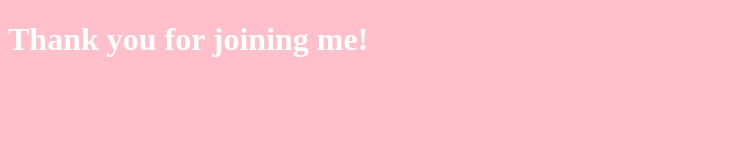
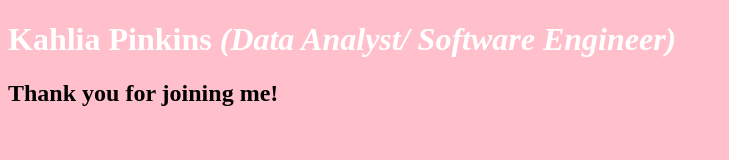
Before and after one commit to kahliapinkins123/personal-website-project, a plain HTML site: page index.html in a window 1280 px wide. Shown: the whole page, without its empty margins (0-729 px from the left). Drawn offline with Linux system fonts and the light colour scheme.

Commit message:
add script.js, connect to index.html

```diff
--- a/index.html
+++ b/index.html
@@ -5,6 +5,7 @@
   </head>
   <link rel="stylesheet" href="style.css" />
   <body>
-      <h1>Thank you for joining me!</h1>
+      <h1>Kahlia Pinkins <em>(Data Analyst/ Software Engineer)</em></h1>
+      <script src="script.js"></script>
   </body>
 </html>
--- /dev/null
+++ b/script.js
@@ -0,0 +1,4 @@
+const h2 = document.createElement("h2");
+h2.textContent = "Thank you for joining me!";
+
+document.querySelector("body").appendChild(h2);
```
